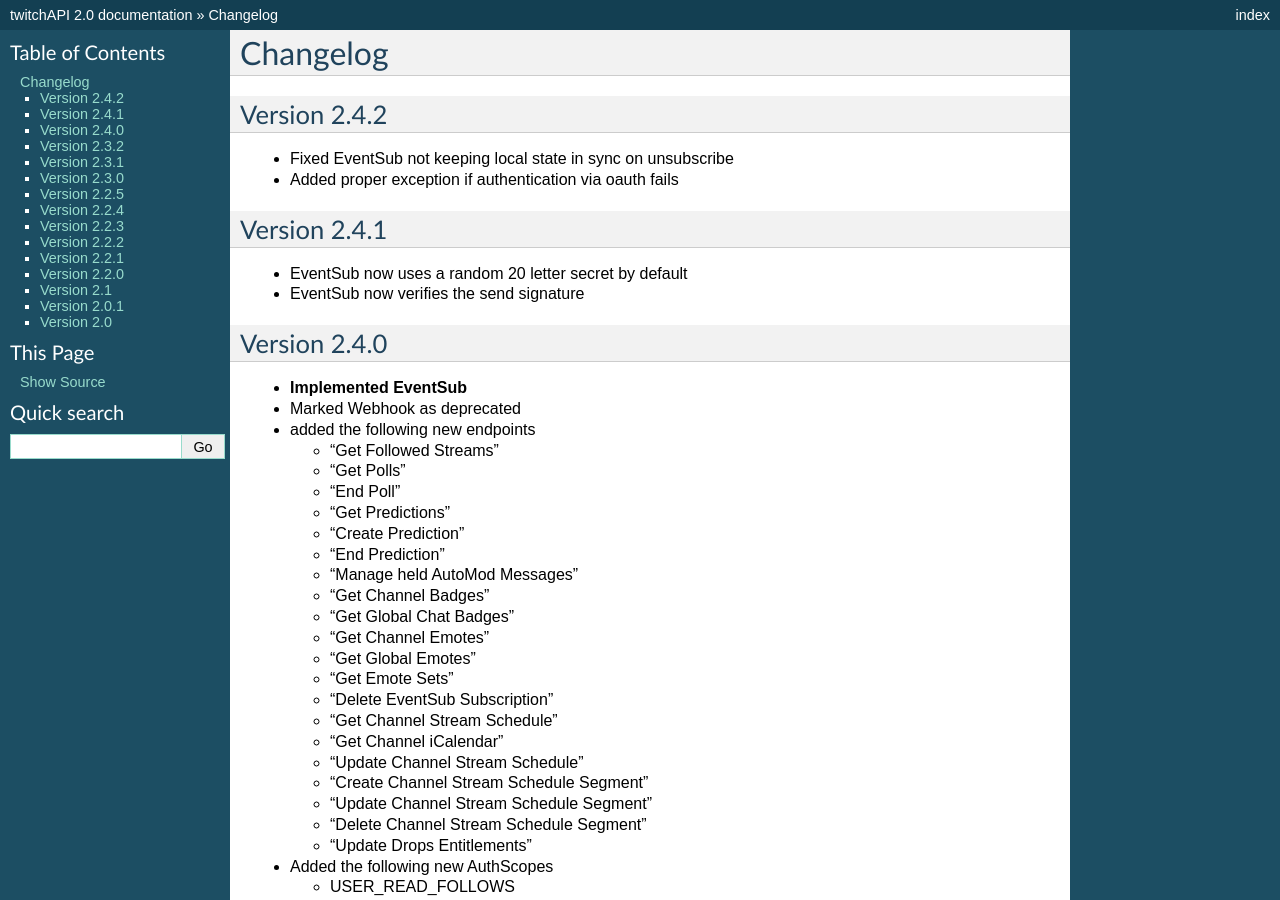
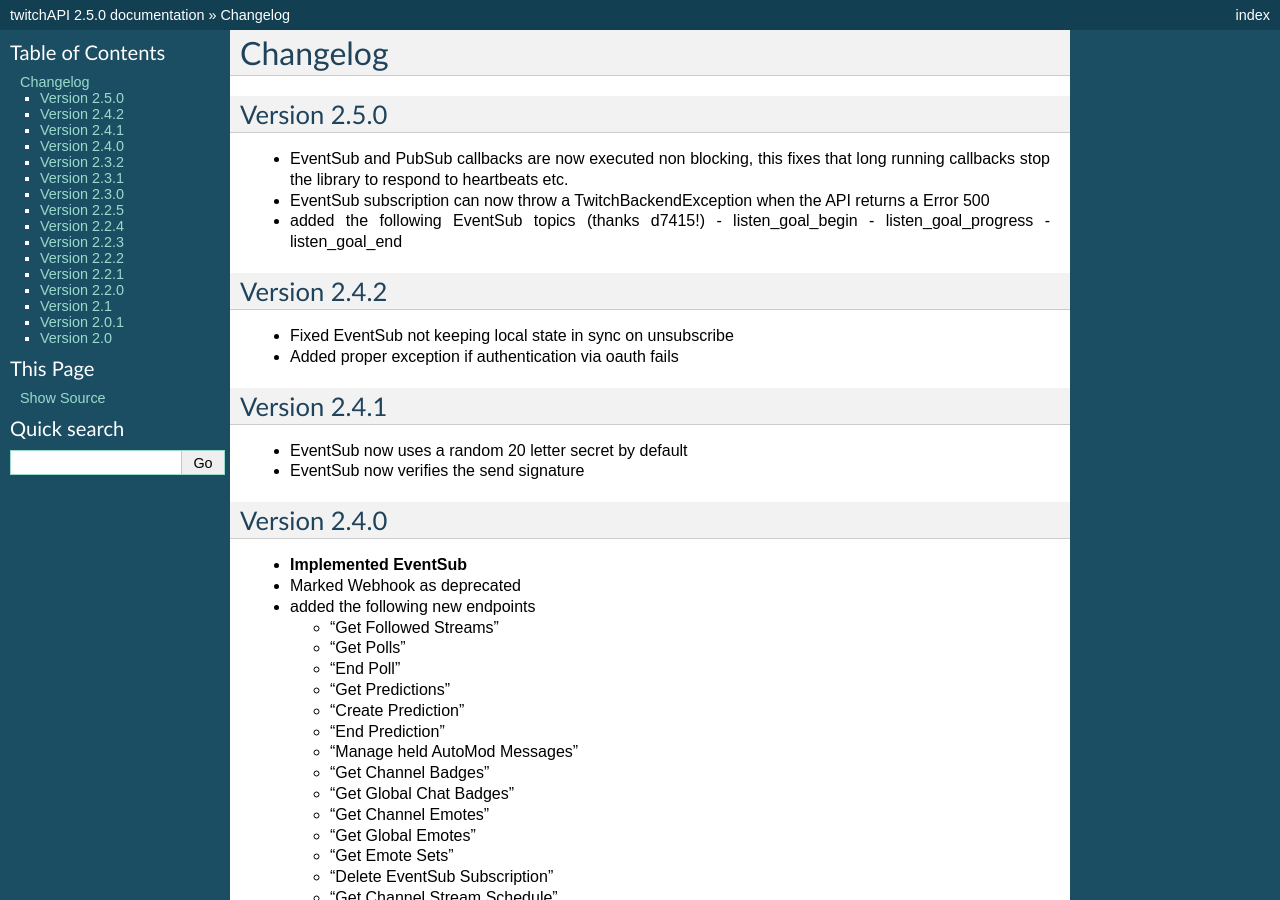
Before and after one commit to Teekeks/pyTwitchAPI, a Sphinx documentation site: the page built from docs/changelog.rst, in a window 1280 px wide and 900 px high. Built offline with Sphinx 7.4.7, drawn with Linux system fonts in a browser that asks for light colours; some of the changed text lies outside the part shown.

Commit message:
bump version to 2.5.0

```diff
--- a/docs/changelog.rst
+++ b/docs/changelog.rst
@@ -2,6 +2,17 @@
 
 Changelog
 =====================================
+
+****************
+Version 2.5.0
+****************
+
+- EventSub and PubSub callbacks are now executed non blocking, this fixes that long running callbacks stop the library to respond to heartbeats etc.
+- EventSub subscription can now throw a TwitchBackendException when the API returns a Error 500
+- added the following EventSub topics (thanks d7415!)
+  - listen_goal_begin
+  - listen_goal_progress
+  - listen_goal_end
 
 ****************
 Version 2.4.2
--- a/docs/conf.py
+++ b/docs/conf.py
@@ -22,7 +22,7 @@
 author = 'Lena "Teekeks" During'
 
 # The full version, including alpha/beta/rc tags
-release = '2.0'
+release = '2.5.0'
 
 master_doc = 'index'
 
--- a/setup.cfg
+++ b/setup.cfg
@@ -1,6 +1,6 @@
 [metadata]
 name=twitchAPI
-version=2.4.2
+version=2.5.0
 url=https://github.com/Teekeks/pyTwitchAPI
 author=Lena "Teekeks" During
 author_email=info@teawork.de
--- a/setup.py
+++ b/setup.py
@@ -4,7 +4,7 @@
 setup(
     packages=find_packages(),
     name="twitchAPI",
-    version="2.4.2",
+    version="2.5.0",
     url="https://github.com/Teekeks/pyTwitchAPI",
     author="Lena \"Teekeks\" During",
     author_email="info@teawork.de",
--- a/twitchAPI/__init__.py
+++ b/twitchAPI/__init__.py
@@ -5,4 +5,4 @@
 from twitchAPI.pubsub import PubSub
 from twitchAPI.eventsub import EventSub
 
-VERSION = (2, 4, 2)
+VERSION = (2, 5, 0)
```
